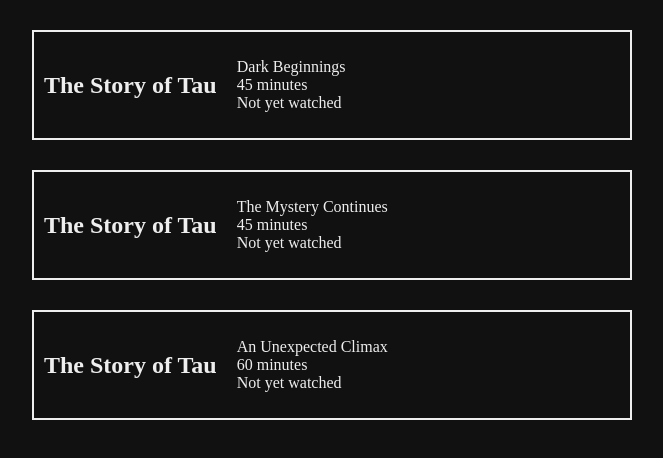
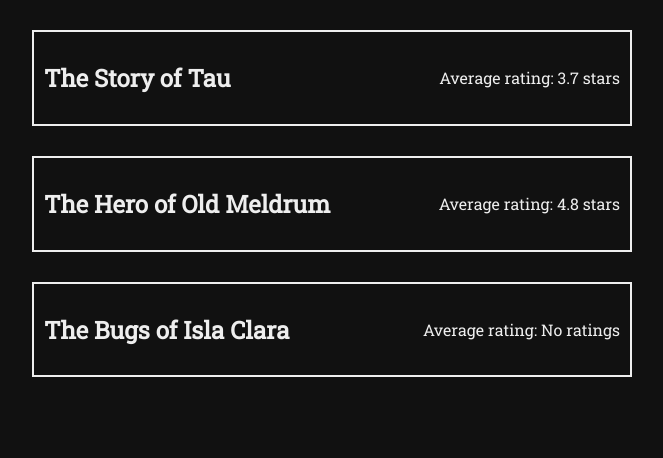
Before and after one commit to black-code1/apprenez-a-programmer-avec-javaScript, a plain HTML site: page index.html in a window 1280 px wide. Shown: the whole page, without its empty margins (6-669 px from the left). Drawn offline with Linux system fonts and the light colour scheme.

Commit message:
Travaillez sur les fonctions

```diff
--- a/app.js
+++ b/app.js
@@ -1,39 +1,28 @@
-class Episode {
-    constructor(title, duration, hasBeenWatched) {
-        this.title = title;
-        this.duration = duration;
-        this.hasBeenWatched = hasBeenWatched;
+// Modify the code here
+// ======================
+
+const calculateAverageRating = (ratings) => {
+    if(ratings.length === 0) {
+        return 0;
     }
+    let sum = 0;
+    for (let rating of ratings) {
+        sum += rating;
+    }
+     return sum / ratings.length;
+
 }
-
-let episodes = [
-    new Episode('Dark Beginnings', 45, true),
-    new Episode('The Mystery Continues', 45, false),
-    new Episode('An Unexpected Climax', 60, false)
-];
-
-// Add logic here
-// ======================
-for (let episode of episodes){
-
-    episode.hasBeenWatched = false
-}
-
 
 // ======================
 
-const body = document.querySelector('body');
+const tauRatings = [5, 4, 5, 5, 1, 2];
+const colinRatings = [5, 5, 5, 4, 5];
 
-for(let episode of episodes) {
-    let newDiv = document.createElement('div');
-    newDiv.classList.add('series-frame');
-    let newTitle = document.createElement('h2');
-    newTitle.innerText = 'The Story of Tau';
-    let newParagraph = document.createElement('p');
-    newParagraph.innerText = `${episode.title}
-${episode.duration} minutes
-${episode.hasBeenWatched ? 'Already been watched' : 'Not yet watched'}`;
-    newDiv.append(newTitle);
-    newDiv.append(newParagraph);
-    body.append(newDiv);
+const tauAverage = calculateAverageRating(tauRatings);
+const colinAverage = calculateAverageRating(colinRatings);
+
+if (tauAverage && colinAverage) {
+    document.querySelector('#tau-score').innerText = tauAverage.toFixed(1) + ' stars';
+    document.querySelector('#colin-score').innerText = colinAverage.toFixed(1) + ' stars';
+    document.querySelector('#clara-score').innerText = `${calculateAverageRating([]) === 0 ? 'No ratings' : calculateAverageRating([]) + ' stars'}`
 }
--- a/index.html
+++ b/index.html
@@ -4,9 +4,21 @@
     <meta charset="UTF-8">
     <title>Gérez la logique d'un programme en JavaScript</title>
   <link rel="stylesheet" href="style.css">
+    <link href="https://fonts.googleapis.com/css?family=Roboto+Slab" rel="stylesheet">
 </head>
 <body>
-
+<div class="series-frame">
+    <h2>The Story of Tau</h2>
+    <p id="tau-info">Average rating: <span id="tau-score"></span></p>
+</div>
+<div class="series-frame">
+    <h2>The Hero of Old Meldrum</h2>
+    <p id="colin-info">Average rating: <span id="colin-score"></span></p>
+</div>
+<div class="series-frame">
+    <h2>The Bugs of Isla Clara</h2>
+    <p id="clara-info">Average rating: <span id="clara-score"></span></p>
+</div>
 <script src="app.js"></script>
 </body>
 </html>
--- a/style.css
+++ b/style.css
@@ -7,13 +7,10 @@ body {
 .series-frame {
     max-width: 600px;
     display: flex;
+    justify-content: space-between;
     align-items: center;
     box-sizing: border-box;
     border: 2px solid #EEE;
     margin: 30px;
     padding: 10px;
 }
-
-.series-frame h2 {
-    margin-right: 20px;
-}
```
